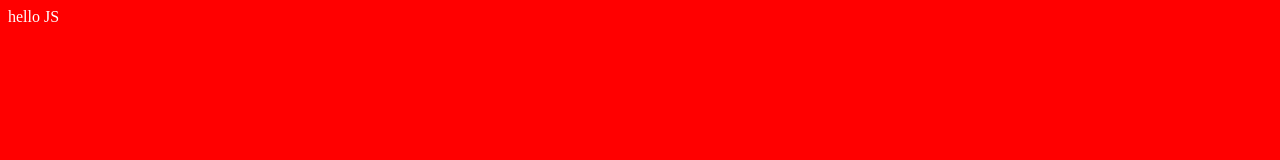
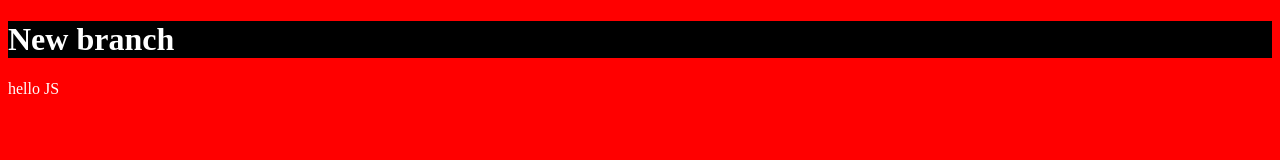
Before and after one commit to ZakariaeChakri/My-project, a plain HTML site: page index.html in a window 1280 px wide. Drawn offline with Linux system fonts and the light colour scheme.

Commit message:
Add in File index.html a h1 with New branch Value and create a new backround-color

```diff
--- a/index.html
+++ b/index.html
@@ -7,6 +7,7 @@
     <link rel="stylesheet" href="style.css">
 </head>
 <body>
+    <h1>New branch</h1>
     <script src="app.js"></script>
 </body>
 </html>
--- a/style.css
+++ b/style.css
@@ -2,3 +2,6 @@ body{
     background-color: red;
     color: white;
 }
+h1{
+    background-color: black;
+}
```
